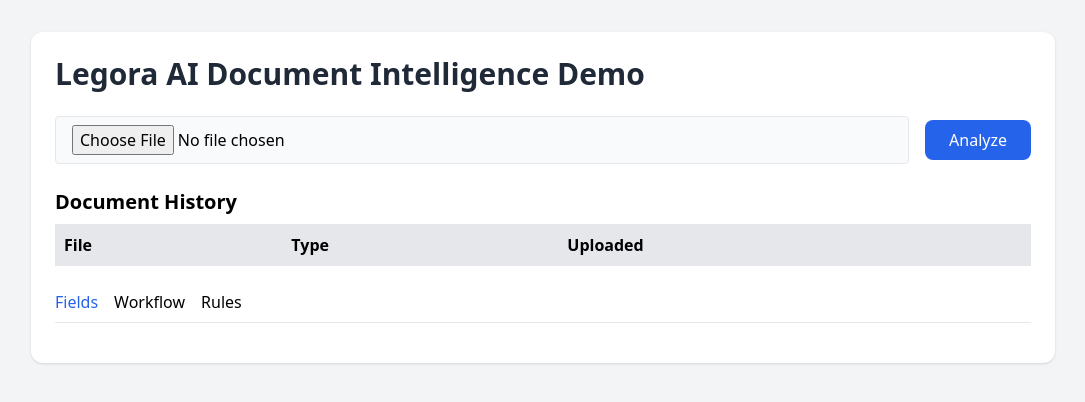
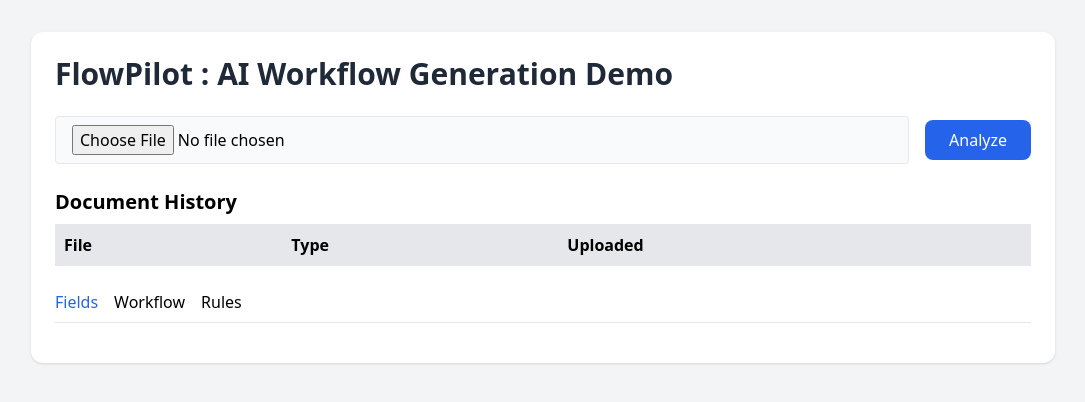
Before and after one commit to mishuhaque/legora-ai-doc-engine, a plain HTML site: page frontend/index.html in a window 1280 px wide. Shown: the whole page, without its empty margins (97-1182 px from the left). Drawn offline with nearby package versions, Linux system fonts and the light colour scheme.

```diff
--- a/frontend/index.html
+++ b/frontend/index.html
@@ -10,7 +10,7 @@
 
     <!-- Title -->
     <h1 class="text-3xl font-bold mb-6 text-gray-800">
-      Legora AI Document Intelligence Demo
+      FlowPilot : AI Workflow Generation Demo
     </h1>
 
     <!-- Upload Row -->
```
